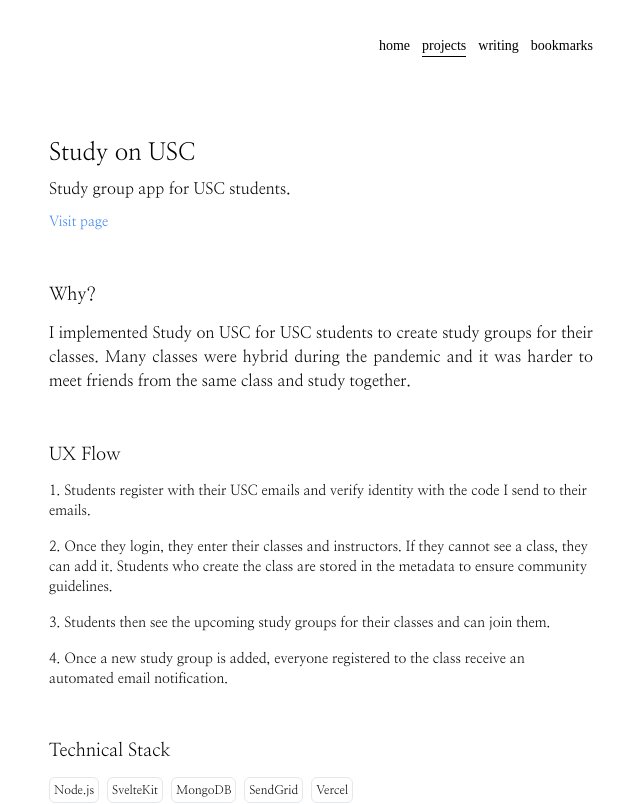
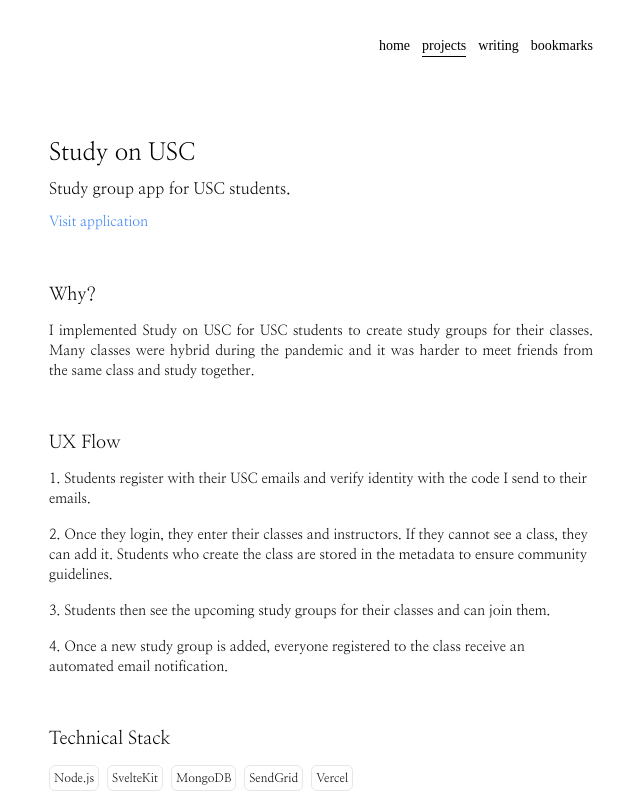
Before and after one commit to rrzhang139/richardzhang.com, a Next.js app: page /projects/study-on-usc in a window 1280 px wide. Shown: the top 804 px of the page, without its empty margins (319-959 px from the left). Built offline with nearby package versions, Linux system fonts and the light colour scheme; a web font is replaced by a local one.

Commit message:
typo fix

```diff
--- a/pages/projects/[slug].js
+++ b/pages/projects/[slug].js
@@ -15,7 +15,7 @@ const ProjectDetails = ({ project }) => {
               target="_blank"
               rel="noopener noreferrer"
             >
-              Visit page
+              Visit application
             </a>
           </p>
         </div>
@@ -23,7 +23,7 @@ const ProjectDetails = ({ project }) => {
         <div>
           <div>
             <h3 className="mb-3 text-lg">Why?</h3>
-            <p className="text-base text-justify">{project.why}</p>
+            <p className="text-sm text-justify">{project.why}</p>
           </div>
         </div>
         <div>
--- a/posts/the-story-of-software-commercialization.mdx
+++ b/posts/the-story-of-software-commercialization.mdx
@@ -49,7 +49,7 @@ Starting with the Apache HTTP Server, I think it had the most negligible impact
 
 Among the other two, JavaScript and commercial Internet, it's your choice to decide which one had the more significant impact. If you are not a software developer, you may think it is the Internet. If you are, then you might tend to choose the other.
 
-In my opinion - and I don't think I'm alone here - JavaScript is the main reason the Internet became very popular rapidly. It transformed the Internet into an advertisement monopoly we all hate, right? But, at the same time, this was why many websites were up there. They made money out of the ads. I will add the link to a talk by Brendan Eich, creator of JavaScript, in the resources section below, where he describes this ad issue. If you wonder what the Internet looked like during those days, you have a way to see it. Have a look at <ExternalLink href='https://web.archive.org/'>web.archive.org</ExternalLink>. You can enter website names in the search bar, like "amazon.com," and search. You can see what Amazon's website looks like whenever you choose.
+In my opinion - and I don't think I'm alone here - JavaScript is the main reason the Internet rapdily became very popular. It transformed the Internet into an advertisement monopoly we all hate, right? But, at the same time, this was why many websites were up there. They made money out of the ads. I will add the link to a talk by Brendan Eich, creator of JavaScript, in the resources section below, where he describes this ad issue. If you wonder what the Internet looked like during those days, you have a way to see it. Have a look at <ExternalLink href='https://web.archive.org/'>web.archive.org</ExternalLink>. You can enter website names in the search bar, like "amazon.com," and search. You can see what Amazon's website looks like whenever you choose.
 
 About all these technologies and more, there are many things to consider. Many of these resources were not built for monetary purposes but to architect an isolated, well-functioning digital environment for communication. Before the Internet became commercially accessible, who do you think used it? Government, military, intelligence, and perhaps other divisions had access to the then-semi-practical environment, all working to make it a better place for communication and accessibility - and maybe some different motivations I avoid questioning. It was not only about the Internet, though. The Mosaic Browser had a similar philosophy in its early years, valuing research and experimentation. For example, it was the first browser to support images on the Internet! At the time, there were the firsts of many technological tools and ideas, increasing the significance of research and good architecture. However, third-party resources were scarce, and software engineers had to know what they were doing. <ins>This is how these software developers became today's dinosaurs - knowing everything relevant to their work.</ins>
 
@@ -123,9 +123,7 @@ There has been a change in technical domains.
 
 ### Prepare for Disruption
 
-Inventing technology and using technology always were different things. Yet, today, they are distant from each other as they never were before.
-
-Inventing technology and using it has always been different things. Yet, today, they are the farthest apart and moving even farther from one another.
+Inventing technology and using it have always been different things. Yet, today, their difference is becoming disruptively big and dangerous.
 
 Will online resources successfully teach the infrastructure of new technology? Unfortunately, there is not much data in hand to guess. Right now, it is only instinct.
 
```
